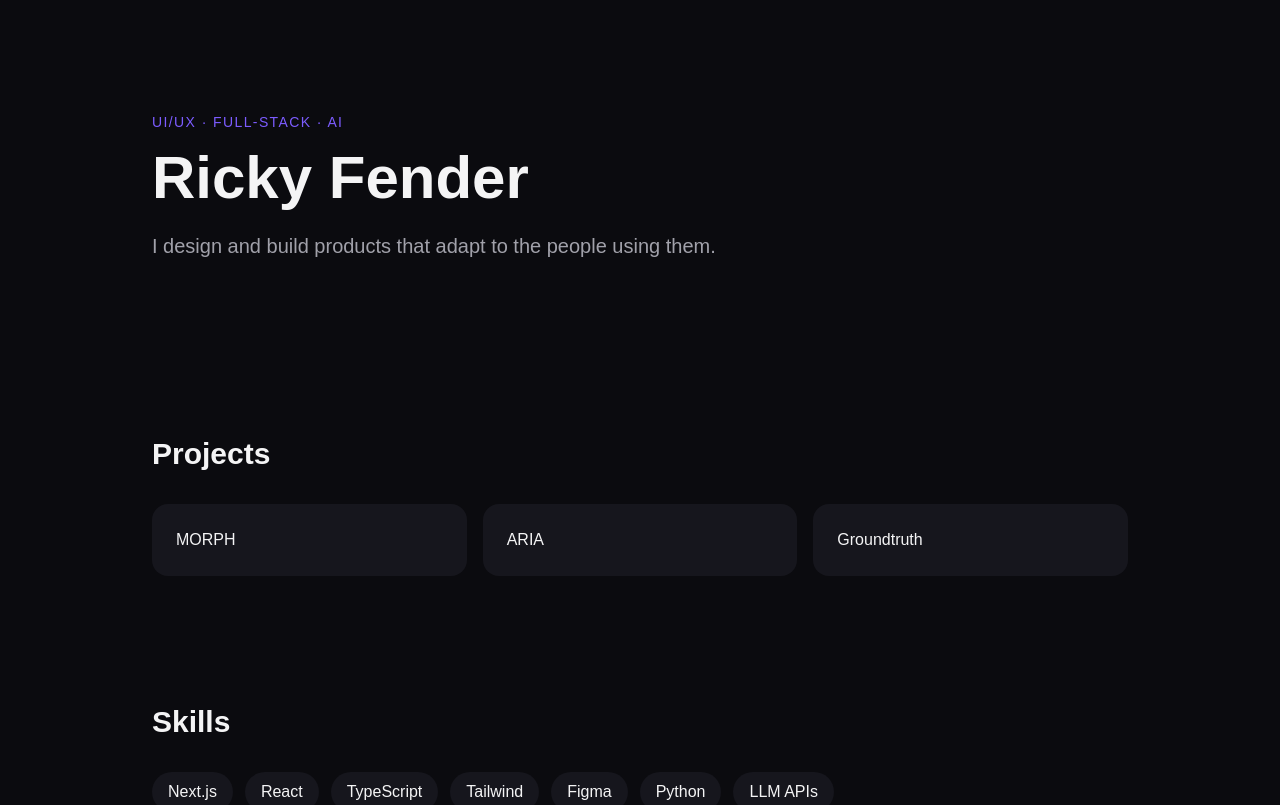
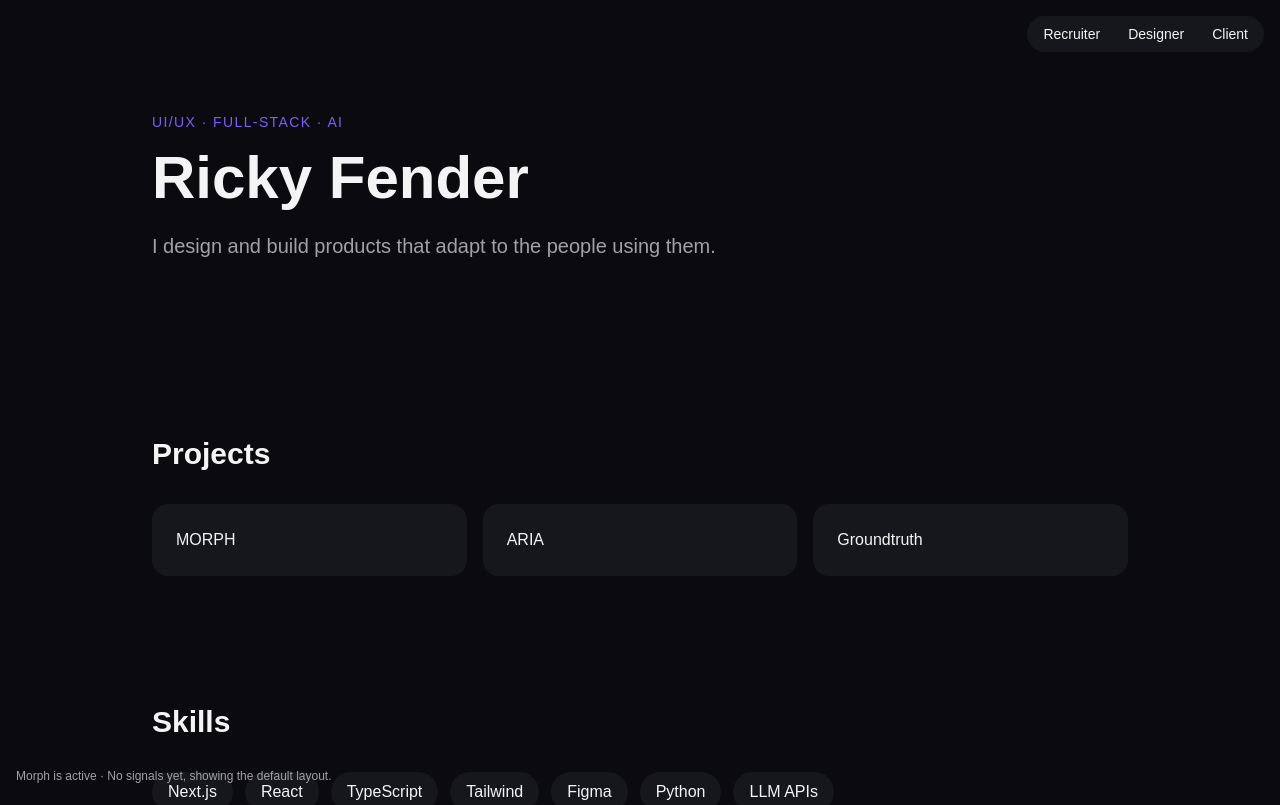
Before and after one commit to FenderRicky/morph, a Next.js app: page / in a window 1280 px wide. Shown: the top 805 px of the page. Built offline with nearby package versions, Linux system fonts and the light colour scheme.

Commit message:
day 2: layout spec + morph renderer

```diff
--- a/app/page.tsx
+++ b/app/page.tsx
@@ -1,11 +1,5 @@
-import { registry } from "@/morph/registry";
+import Morph from "@/components/Morph";
 
 export default function Home() {
-  return (
-    <main>
-      {Object.entries(registry).map(([name, Block]) => (
-        <Block key={name} />
-      ))}
-    </main>
-  );
+  return <Morph />;
 }
--- /dev/null
+++ b/components/Morph.tsx
@@ -0,0 +1,51 @@
+"use client";
+import { useEffect, useState } from "react";
+import { AnimatePresence, motion } from "framer-motion";
+import { registry } from "@/morph/registry";
+import { presets, classify, type Persona } from "@/morph/spec";
+
+export default function Morph() {
+  const [persona, setPersona] = useState<Persona>("unknown");
+  useEffect(() => setPersona(classify()), []);
+  const spec = presets[persona];
+
+  return (
+    <>
+      <div className="fixed top-4 right-4 z-50 flex gap-1 rounded-full bg-[var(--card)] p-1 text-sm">
+        {(["recruiter", "designer", "client"] as const).map((p) => (
+          <button
+            key={p}
+            onClick={() => setPersona(p)}
+            className={`px-3 py-1 rounded-full capitalize ${persona === p ? "bg-[var(--accent)]" : ""}`}
+          >
+            {p}
+          </button>
+        ))}
+      </div>
+
+      <main>
+        <AnimatePresence mode="popLayout">
+          {spec.blocks.map((name) => {
+            const Block = registry[name];
+            return (
+              <motion.div
+                key={name}
+                layout
+                initial={{ opacity: 0, y: 24 }}
+                animate={{ opacity: 1, y: 0 }}
+                exit={{ opacity: 0, y: -24 }}
+                transition={{ duration: 0.4 }}
+              >
+                <Block />
+              </motion.div>
+            );
+          })}
+        </AnimatePresence>
+      </main>
+
+      <p className="fixed bottom-4 left-4 max-w-xs text-xs text-[var(--muted)]">
+        Morph is active · {spec.reasoning}
+      </p>
+    </>
+  );
+}
--- a/components/blocks/Contact.tsx
+++ b/components/blocks/Contact.tsx
@@ -2,7 +2,7 @@ export default function Contact() {
   return (
     <section className="px-6 py-24 max-w-5xl mx-auto text-center">
       <h2 className="text-4xl font-bold">Let's work together</h2>
-      <a href="mailto:rickyfender00@gmail.com" className="inline-block mt-8 px-8 py-3 rounded-full bg-[var(--accent)] text-white">Book a call</a>
+      <a href="mailto:thadigotlavineeth7@gmail.com" className="inline-block mt-8 px-8 py-3 rounded-full bg-[var(--accent)] text-white">Book a call</a>
     </section>
   );
 }
--- /dev/null
+++ b/morph/spec.ts
@@ -0,0 +1,45 @@
+import { z } from "zod";
+
+export const BLOCKS = ["Hero", "Projects", "Skills", "Services", "CaseStudy", "Contact"] as const;
+export const PERSONAS = ["recruiter", "designer", "client", "unknown"] as const;
+export type Persona = (typeof PERSONAS)[number];
+
+export const layoutSpec = z.object({
+  persona: z.enum(PERSONAS),
+  reasoning: z.string(),
+  blocks: z.array(z.enum(BLOCKS)).min(1).max(6),
+});
+export type LayoutSpec = z.infer<typeof layoutSpec>;
+
+export const presets: Record<Persona, LayoutSpec> = {
+  unknown: {
+    persona: "unknown",
+    reasoning: "No signals yet, showing the default layout.",
+    blocks: ["Hero", "Projects", "Skills", "Services", "CaseStudy", "Contact"],
+  },
+  recruiter: {
+    persona: "recruiter",
+    reasoning: "Recruiter detected: skills and projects first, contact last.",
+    blocks: ["Hero", "Skills", "Projects", "Contact"],
+  },
+  designer: {
+    persona: "designer",
+    reasoning: "Designer detected: visuals and case studies first.",
+    blocks: ["Hero", "CaseStudy", "Projects", "Contact"],
+  },
+  client: {
+    persona: "client",
+    reasoning: "Client detected: services and a call to action up top.",
+    blocks: ["Hero", "Services", "Contact", "Projects"],
+  },
+};
+
+// Instant rule-based classifier (the fast path, runs in the browser)
+export function classify(): Persona {
+  const params = new URLSearchParams(window.location.search);
+  const src = (params.get("utm_source") || document.referrer || "").toLowerCase();
+  if (src.includes("linkedin")) return "recruiter";
+  if (src.includes("upwork") || src.includes("fiverr")) return "client";
+  if (src.includes("behance") || src.includes("dribbble")) return "designer";
+  return "unknown";
+}
```
